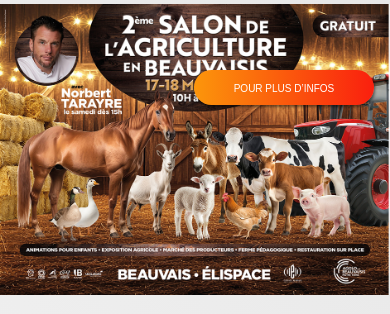
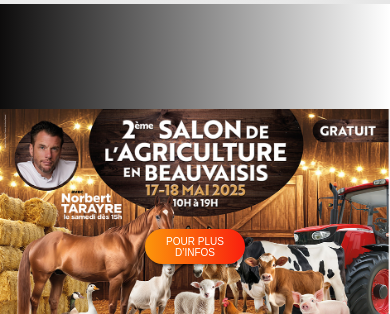
Before and after one commit to GuillaumeSere/beauvais, a React (Create React App) app: page / in a window 390 px wide. Shown: the part 931-1245 px from the top of the page. Built offline with nearby package versions, Linux system fonts and the light colour scheme; grey boxes are pictures that could not be loaded; a web font is replaced by a local one.

Commit message:
responsive

```diff
--- a/src/components/country/Country.jsx
+++ b/src/components/country/Country.jsx
@@ -1,6 +1,6 @@
 import React from 'react';
 import './country.css';
-import img4 from '../../images/banner.png';
+import banner from "../../images/banner.png"
 import { data } from '../../data/data.js';
 import ScrollToTopButton from '../scrollToTopButton/ScollToTopButton';
 
@@ -8,6 +8,7 @@ const Country = () => {
     return (
         <>
             <div className='container'>
+            <img src={banner} alt="Bannière" className="responsive-banner" />
                 <button className='btn'>
                     <a href="https://unitechdays.com" target="_blank" rel="noopener noreferrer">Pour plus d’infos</a>
                 </button>
--- a/src/components/country/country.css
+++ b/src/components/country/country.css
@@ -1,11 +1,14 @@
 .container{
-    background-image: url(../../images/banner.png);
-    background-repeat: no-repeat;
-    background-size: cover;
-    display: flex;
     position: relative;
+    height: 100vh;
     width: 100%;
-    height: 100vh;
+    overflow: hidden;
+    background: linear-gradient(90deg, #0d0c0c 0%, #fff 100%);
+}
+.responsive-banner {
+    height: 100%;
+    width: 100%;
+    object-fit: contain;
 }
 .btn{
     position: absolute;
@@ -27,10 +30,6 @@
     text-transform: uppercase;
     font-size: 12px;
     color:#fff;
-}
-.container img{
-    width: 100%;
-    background-size: cover;
 }
 .country-section{
     width: 100%;
@@ -66,22 +65,31 @@
 }
 
 @media (max-width:820px){
-    .btn{
-        right: 1rem;
-        top: 4.1rem;
-        width: 180px;
+    .container{
+        height: 500px;
+    }
+    .btn {
+        right: 50%;
+        transform: translateX(50%);
+        bottom: 10rem;
+        width: 150px;
         height: 35px;
-    }
+      }
     .btn a{
         font-size: 10px;
     }
     .box{
         max-width: 320px;
     }
-    .container{
-        background-image: url(../../images/banner.png);
-        background-repeat: no-repeat;
-        background-size: contain;
+}
 
-    }
+@media (max-width: 480px){
+    .btn {
+        right: 50%;
+        transform: translateX(50%);
+        bottom: 15rem;
+        width: 100px;
+        height: 35px;
+        font-size: 10px;
+      }
 }
```
